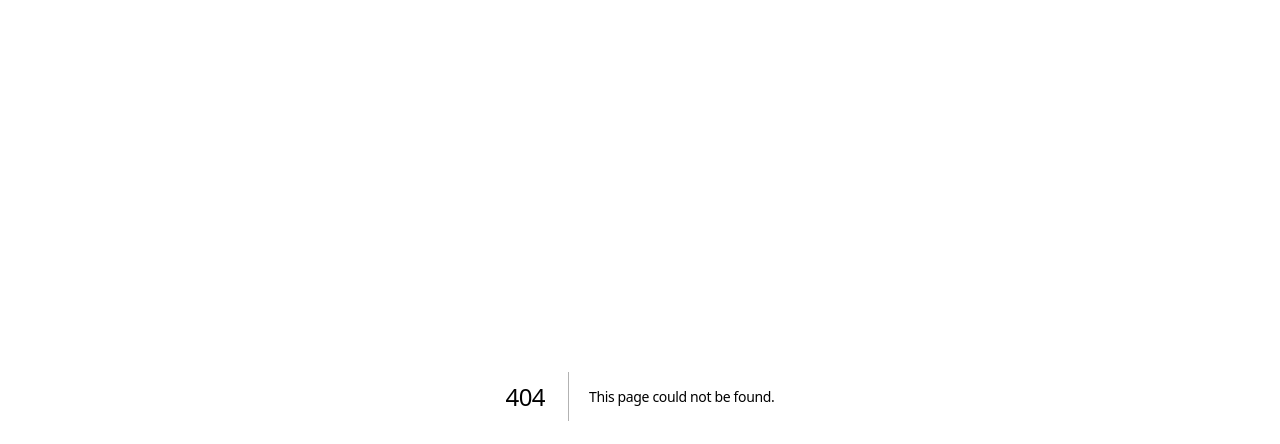
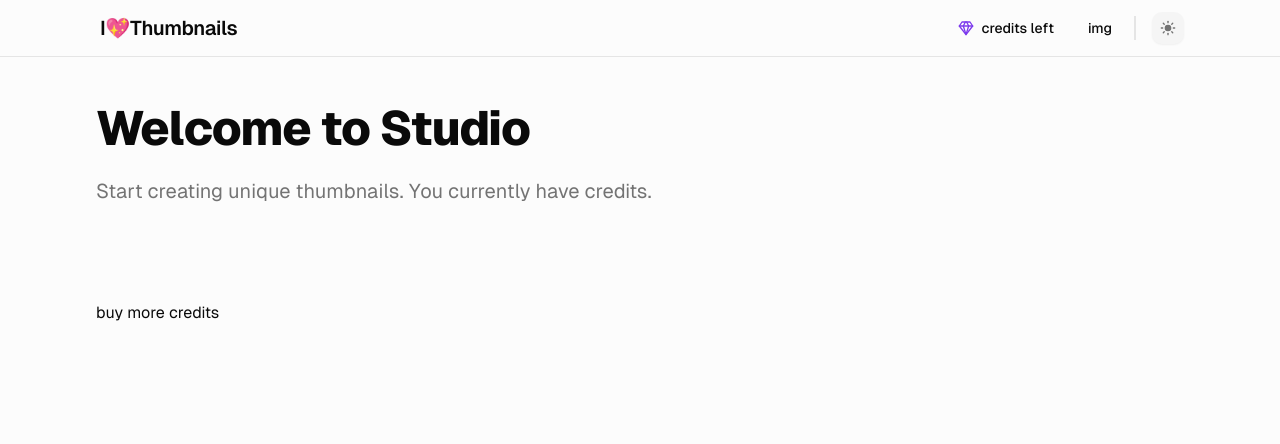
Before and after one commit to unorodeo/iluvthumbnails, a Next.js app: page /studio in a window 1280 px wide. Before the commit this address had no page. Shown: the top 444 px of the page. Built offline with nearby package versions, Linux system fonts and the light colour scheme; no server answers; the database is empty; sample sign-in values are in the browser's storage.

Commit message:
feat: add studio home

```diff
--- /dev/null
+++ b/app/studio/page.tsx
@@ -0,0 +1,41 @@
+import { Section } from "@/components/ui/section";
+import { auth } from "@/lib/auth";
+import { getCredits } from "@/utils/orm-queries";
+import { type Metadata } from "next";
+import { redirect } from "next/navigation";
+
+export const metadata: Metadata = {
+	title: "Studio",
+};
+
+export default async function Studio() {
+	const session = await auth();
+
+	if (!session) {
+		redirect("/sign-in");
+	}
+
+	const data = await getCredits(session.user.id);
+
+	return (
+		<>
+			<Section>
+				<hgroup className="space-y-6">
+					<h1>Welcome to Studio</h1>
+					<p className="lead">
+						Start creating unique thumbnails. You currently have{" "}
+						<span className="font-medium text-primary">{data?.credits}</span>{" "}
+						credits.
+					</p>
+				</hgroup>
+			</Section>
+			<Section>
+				{data?.credits! >= 1 ? (
+					<div>thumbnails creator</div>
+				) : (
+					<div>buy more credits</div>
+				)}
+			</Section>
+		</>
+	);
+}
```
